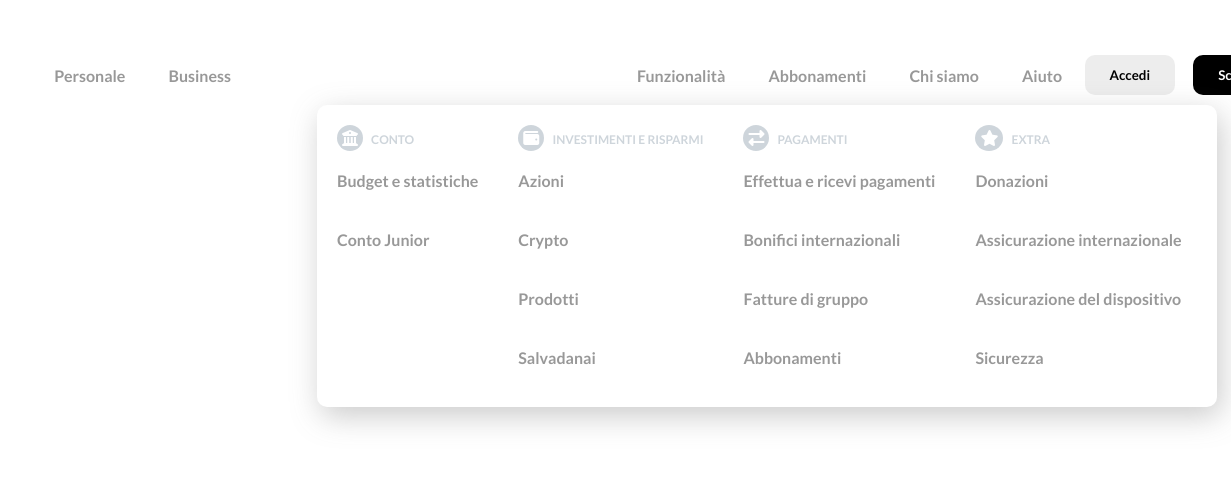
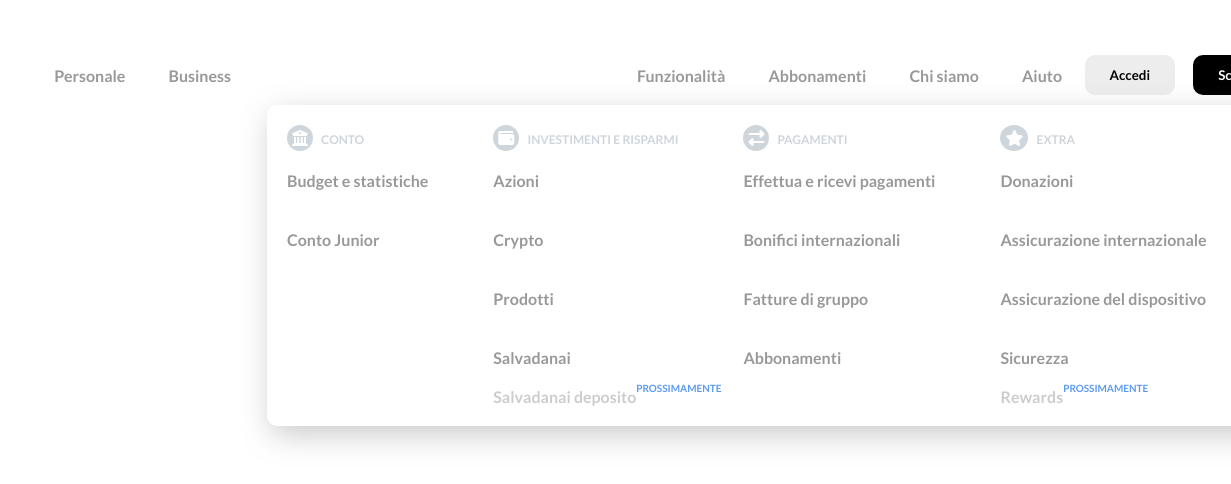
Before and after one commit to LombardoStanislao/js-html-css-revolut, a plain HTML site: page index.html in a window 1280 px wide. Both pictures are taken after a click on the link "Funzionalità". Shown: the top 484 px of the page, 49-1280 px from the left. Drawn offline with nearby package versions, Linux system fonts and the light colour scheme.

Commit message:
Aggiunti nei dropdown i "prossimamente"

```diff
--- a/index.html
+++ b/index.html
@@ -3,6 +3,7 @@
     <head>
         <meta charset="utf-8">
         <link rel="icon" href="/favicon-32x32.png?v=9888e6b82e44f49eeff2872eb4b64175">
+        <meta name="viewport" content="width=device-width, initial-scale=1.0">
         <script src="https://kit.fontawesome.com/7b09a46f67.js" crossorigin="anonymous"></script>
         <script src="https://ajax.googleapis.com/ajax/libs/jquery/3.5.1/jquery.min.js"></script>
         <script src="main.js"></script>
@@ -102,6 +103,12 @@
                                             </a>
                                         </li>
 
+                                        <li>
+
+                                            <h4 class="coming-soon">Salvadanai deposito</h4>
+
+                                        </li>
+
                                     </ul>
 
                                     <ul class="funzionalita-list">
@@ -164,6 +171,12 @@
                                             <a href="#">
                                                 <h4>Sicurezza</h4>
                                             </a>
+                                        </li>
+
+                                        <li>
+
+                                                <h4 class="coming-soon">Rewards</h4>
+
                                         </li>
 
                                     </ul>
--- a/style.css
+++ b/style.css
@@ -118,15 +118,16 @@ li a {
 
 .dropdown-menu li {
     display: block;
+
 }
 
 .big-dropdown {
-    left: -300px;
+    left: -350px;
 }
 
 .dropdown-funzionalita {
     display: flex;
-    width: 900px;
+    width: 1000px;
 
 }
 .dropdown-funzionalita a{
@@ -152,12 +153,28 @@ li a {
 .funzionalita-list {
     display: inline-block;
     padding: 20px;
+    margin-right: 25px;
+
 }
 
 .father-submenu-funzionalita {
     position: relative;
 }
 
+.coming-soon {
+    color: rgba(0, 0, 0, 0.2);
+    position: relative;
+}
+
+.coming-soon::after {
+    content: "PROSSIMAMENTE";
+    font-size: 10px;
+    color: #5b9af2;
+    position: absolute;
+    top: -5px;
+
+}
+
 .active {
     display: block;
 }
```
